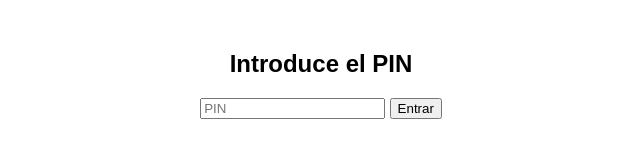
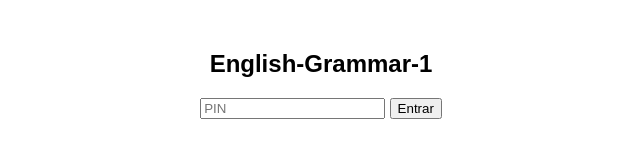
Before and after one commit to escapadelprofe/English-Grammar-1, a plain HTML site: page index.html in a window 1280 px wide. Shown: the whole page, without its empty margins (319-959 px from the left). Drawn offline with Linux system fonts and the light colour scheme.

Commit message:
Update index.html

```diff
--- a/index.html
+++ b/index.html
@@ -2,7 +2,7 @@
 <html lang="es">
 <head>
     <meta charset="UTF-8">
-    <title>Acceso con PIN</title>
+    <title>English-Grammar-1</title>
     <style>
         body {
             font-family: Arial, sans-serif;
@@ -22,7 +22,7 @@
 </head>
 <body>
 
-<h2>Introduce el PIN</h2>
+<h2>English-Grammar-1</h2>
 
 <input type="password" id="pinInput" placeholder="PIN">
 <button onclick="checkPin()">Entrar</button>
```
